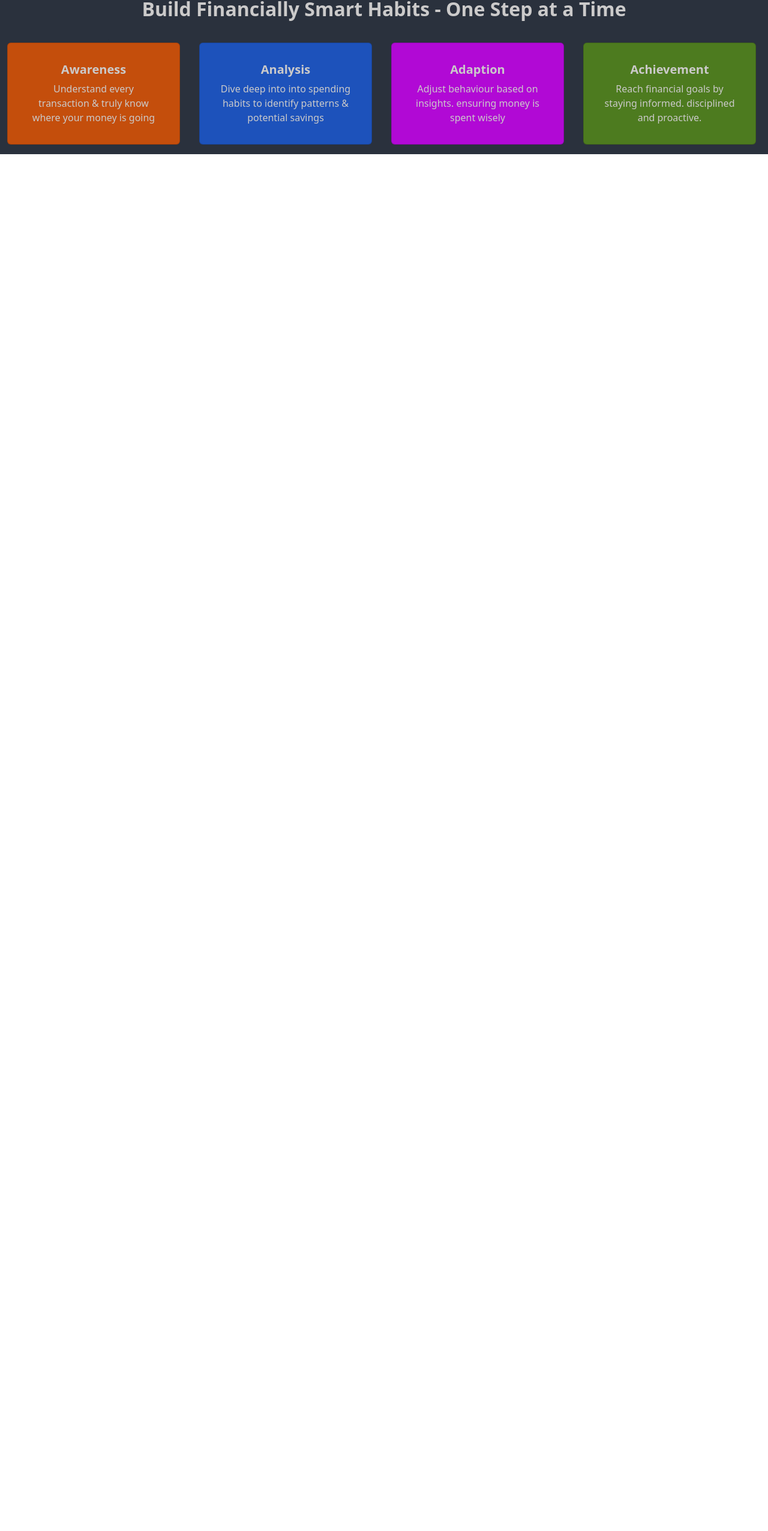
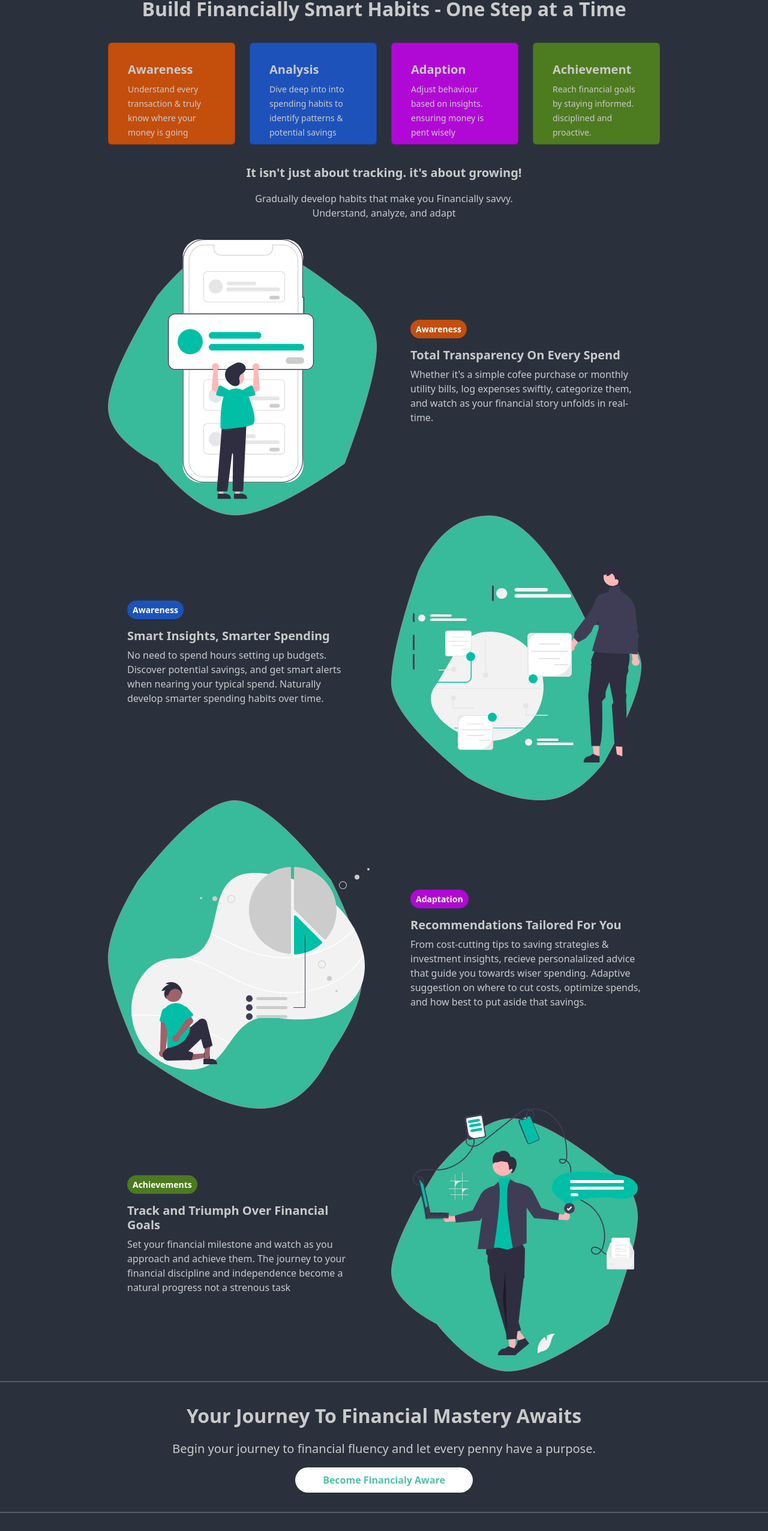
Before and after one commit to Purple227/watch-my-spend-frontend, a Vue app: page / in a window 1280 px wide. Shown: the part 1145-3697 px from the top of the page at 60% size. Before the commit the page ends 1402 px from the top, so only its background shows below. Built offline with nearby package versions, Linux system fonts and the light colour scheme.

Commit message:
Landing page UI completed

```diff
--- a/src/views/LandingPage.vue
+++ b/src/views/LandingPage.vue
@@ -91,42 +91,56 @@
 
 
 
-<div class="container-fluid text-center">
+<div class="container-fluid landing-page">
   <div class="row">
 
     <div class="col-md-3">
-<div class="card mb-3 p-3" style="max-width: 18rem; background-color: #C44E0C;">
+<div class="card mb-3 p-3" style="background-color: #C44E0C; height: 170px;">
   <div class="card-body">
     <h5 class="card-title fw-bold text-color-custom"> Awareness </h5>
-    <p class="card-text text-color-custom"> Understand every transaction & truly know where your money is going</p>
+    <small class="card-text text-color-custom"> Understand every
+
+      transaction & truly know
+
+      where your money is going</small>
   </div>
 </div>
 </div>
 
 
     <div class="col-md-3">
-        <div class="card mb-3 p-3" style="max-width: 18rem; background-color: #1D52BB;">
+        <div class="card mb-3 p-3" style="background-color: #1D52BB; height: 170px;">
   <div class="card-body">
     <h5 class="card-title fw-bold text-color-custom"> Analysis </h5>
-    <p class="card-text text-color-custom"> Dive deep into into spending habits to identify patterns & potential savings</p>
+    <small class="card-text text-color-custom"> Dive deep into into spending
+
+      habits to identify patterns &
+
+      potential savings</small>
   </div>
     </div>
     </div>
 
     <div class="col-md-3">
-        <div class="card mb-3 p-3" style="max-width: 18rem; background-color: #B109D5;">
+        <div class="card mb-3 p-3" style="background-color: #B109D5; height: 170px;">
   <div class="card-body">
     <h5 class="card-title fw-bold text-color-custom"> Adaption </h5>
-    <p class="card-text text-color-custom"> Adjust behaviour based on insights. ensuring money is spent wisely</p>
+    <small class="card-text text-color-custom"> Adjust behaviour based on
+
+      insights. ensuring money is
+      pent wisely</small>
   </div>
     </div>
     </div>
 
     <div class="col-md-3">
-        <div class="card mb-3 p-3" style="max-width: 18rem; background-color: #4D7B1F;">
+        <div class="card mb-3 p-3" style="background-color: #4D7B1F; height: 170px;">
   <div class="card-body">
     <h5 class="card-title fw-bold text-color-custom"> Achievement </h5>
-    <p class="card-text text-color-custom"> Reach financial goals by staying informed. disciplined and proactive.</p>
+    <small class="card-text text-color-custom"> Reach financial goals by
+
+      staying informed.
+      disciplined and proactive.</small>
   </div>
     </div>
     </div>
@@ -135,6 +149,207 @@
 </div>
 </div>
 
+
+<div class="container-fluid landing-page">
+
+<div class="card border border-0 text-center">
+  <div class="card-body">
+
+    <p class="text-color-custom fw-bolder fs-5">
+        It isn't just about tracking. it's about growing!
+    </p>
+
+    <p class="text-color-custom fs-6">
+        Gradually develop habits that make you Financially savvy.
+        <br>
+        Understand, analyze, and adapt
+    </p>
+
+
+  </div>
+</div>
+
+</div>
+
+
+<div class="container-fluid landing-page">
+  <div class="row align-items-center">
+
+    <div class="col-md-6">
+      <img class="img-fluid"  src="@/assets/Images/feature1.svg" alt="Logo">
+    </div>
+
+
+    <div class="col-md-6">
+        <div class="card mb-3 p-3 border border-0">
+  <div class="card-body">
+
+    <button type="button" class="btn rounded-pill text-white fw-bold btn-sm" style="background-color: #C44E0C;"> Awareness </button>
+    <p> </p>
+    <h5 class="card-title fw-bold text-color-custom"> Total Transparency On Every Spend </h5>
+    <p class="card-text text-color-custom"> Whether it's a simple cofee purchase or monthly
+      utility bills, log expenses swiftly, categorize them,
+      and watch as your financial story unfolds in real-time.
+    </p>
+  </div>
+    </div>
+    </div>
+
+</div>
+</div>
+
+
+<div class="container-fluid landing-page">
+  <div class="row align-items-center">
+
+    <div class="col-md-6">
+        <div class="card mb-3 p-3 border border-0">
+  <div class="card-body">
+
+    <button type="button" class="btn rounded-pill text-white fw-bold btn-sm" style="background-color: #1C53BB;"> Awareness </button>
+    <p> </p>
+    <h5 class="card-title fw-bold text-color-custom"> Smart Insights, Smarter Spending </h5>
+    <p class="card-text text-color-custom"> No need to spend hours setting up budgets.
+      Discover potential savings, and get smart alerts
+      when nearing your typical spend. Naturally develop
+      smarter spending habits over time.
+    </p>
+  </div>
+    </div>
+    </div>
+
+
+    <div class="col-md-6">
+      <img class="img-fluid"  src="@/assets/Images/feature2.svg" alt="Logo">
+    </div>
+
+</div>
+</div>
+
+
+
+<div class="container-fluid landing-page">
+  <div class="row align-items-center">
+
+    <div class="col-md-6">
+      <img class="img-fluid"  src="@/assets/Images/feature3.svg" alt="Logo">
+    </div>
+
+
+    <div class="col-md-6">
+        <div class="card mb-3 p-3 border border-0">
+  <div class="card-body">
+
+    <button type="button" class="btn rounded-pill text-white fw-bold btn-sm" style="background-color: #B008D5;"> Adaptation </button>
+    <p> </p>
+    <h5 class="card-title fw-bold text-color-custom"> Recommendations Tailored For You </h5>
+    <p class="card-text text-color-custom"> From cost-cutting tips to saving strategies &
+      investment insights, recieve personalalized advice
+      that guide you towards wiser spending. Adaptive
+      suggestion on where to cut costs, optimize spends,
+      and how best to put aside that savings.
+    </p>
+  </div>
+    </div>
+    </div>
+
+</div>
+</div>
+
+
+
+<div class="container-fluid landing-page">
+  <div class="row align-items-center">
+
+    <div class="col-md-6">
+        <div class="card mb-3 p-3 border border-0">
+  <div class="card-body">
+
+    <button type="button" class="btn rounded-pill text-white fw-bold btn-sm" style="background-color: #4C7A1F;"> Achievements </button>
+    <p> </p>
+    <h5 class="card-title fw-bold text-color-custom"> Track and Triumph Over Financial Goals </h5>
+    <p class="card-text text-color-custom"> Set your financial milestone and watch as you approach
+      and achieve them. The journey to your financial discipline
+      and independence become a natural progress not a
+      strenous task
+    </p>
+  </div>
+    </div>
+    </div>
+
+
+    <div class="col-md-6">
+      <img class="img-fluid"  src="@/assets/Images/feature4.svg" alt="Logo">
+    </div>
+
+</div>
+</div>
+
+<hr class="border border-1 fw-bold">
+
+<div class="container-fluid landing-page">
+<div class="card border border-0 text-center">
+  <div class="card-body">
+
+    <p class="text-color-custom fw-bolder fs-2">
+        Your Journey To Financial Mastery Awaits
+    </p>
+
+    <p class="text-color-custom fs-5">
+        Begin your journey to financial fluency and let every penny have a purpose.
+    </p>
+
+
+ <div class="d-grid gap-2 col-4 mx-auto ">
+  <button class="btn rounded-pill fw-bold p-2" type="button" style="background-color: white; color: #4FC3A6;">
+    Become Financialy Aware
+</button>
+</div>
+
+  </div>
+</div>
+</div>
+
+
+<hr class="border border-1 fw-bold">
+
+
+<div class="container-fluid landing-page">
+
+  <div class="row p-3">
+
+    <div class="col-md-10">
+      <p>
+      <a class="navbar-brand" href="#">
+         <img src="@/assets/Images/Website-Icon-WhiteBg@1x.svg" alt="Logo" width="50" height="50">
+     </a>
+     </p>
+
+     <p>
+     <small class="text-color-custom fw-bold"> Copyright © 2024. All Right Reserved</small>
+      </p>
+
+     <i class="bi bi-youtube text-color-custom fs-5 m-2"></i>
+     <i class="bi bi-facebook text-color-custom fs-5 m-2"></i>
+     <i class="bi bi-linkedin text-color-custom fs-5 m-2"></i>
+     <i class="bi bi-share text-color-custom fs-5 m-2"></i>
+     <i class="bi bi-twitter-x text-color-custom fs-5 m-2"></i>
+
+    </div>
+
+    <div class="col-md-2">
+      <p>
+     <small class="text-color-custom fw-bold"> Terms </small>
+      </p>
+
+      <p>
+     <small class="text-color-custom fw-bold"> Privacy Piolicy </small>
+      </p>
+
+    </div>
+
+  </div>
+</div>
 
 </div>
 
@@ -164,8 +379,6 @@
     color: #CBCACA;
 }
 
-
-
 /* Media query for mobile devices */
 @media only screen and (max-width: 767px) {
 
```
